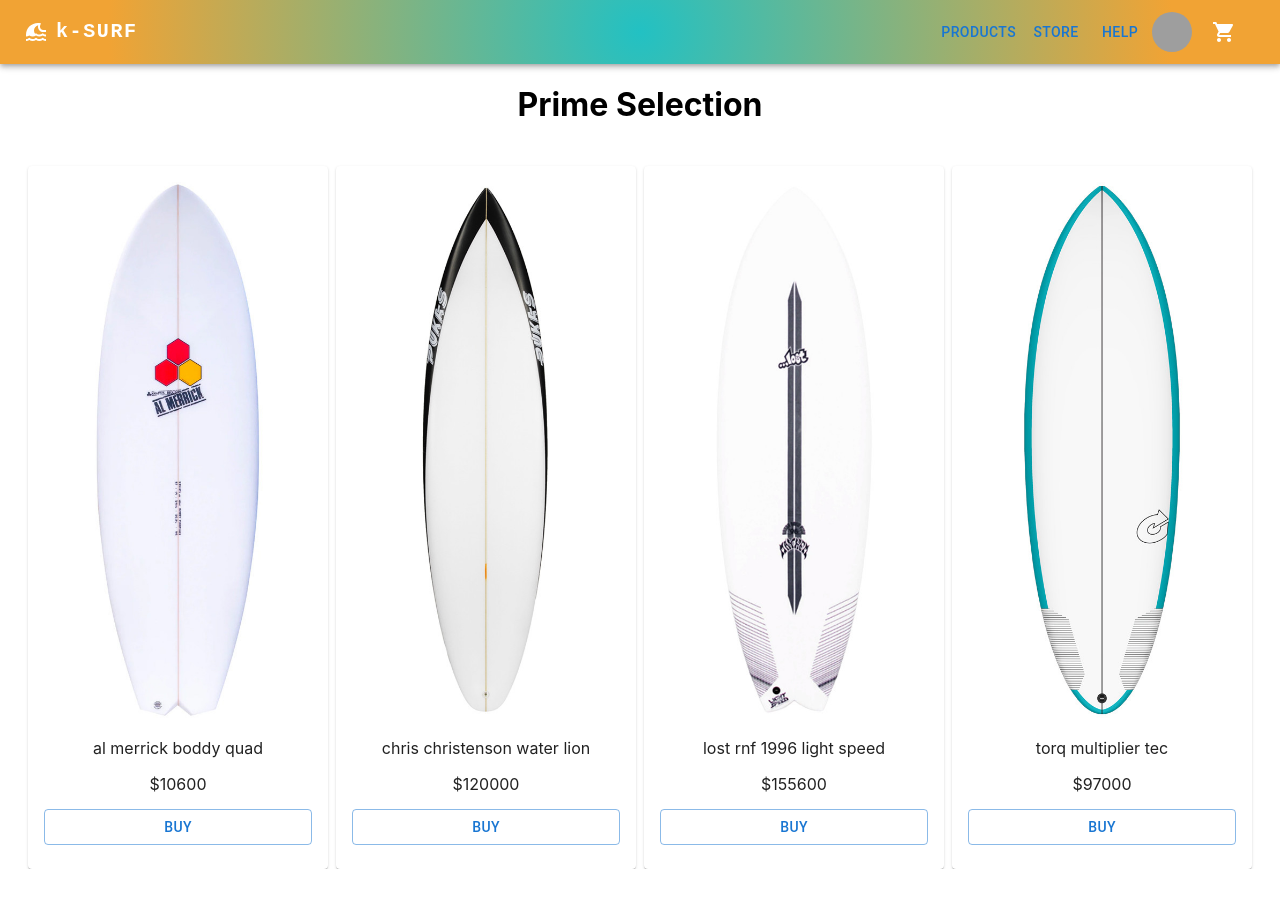
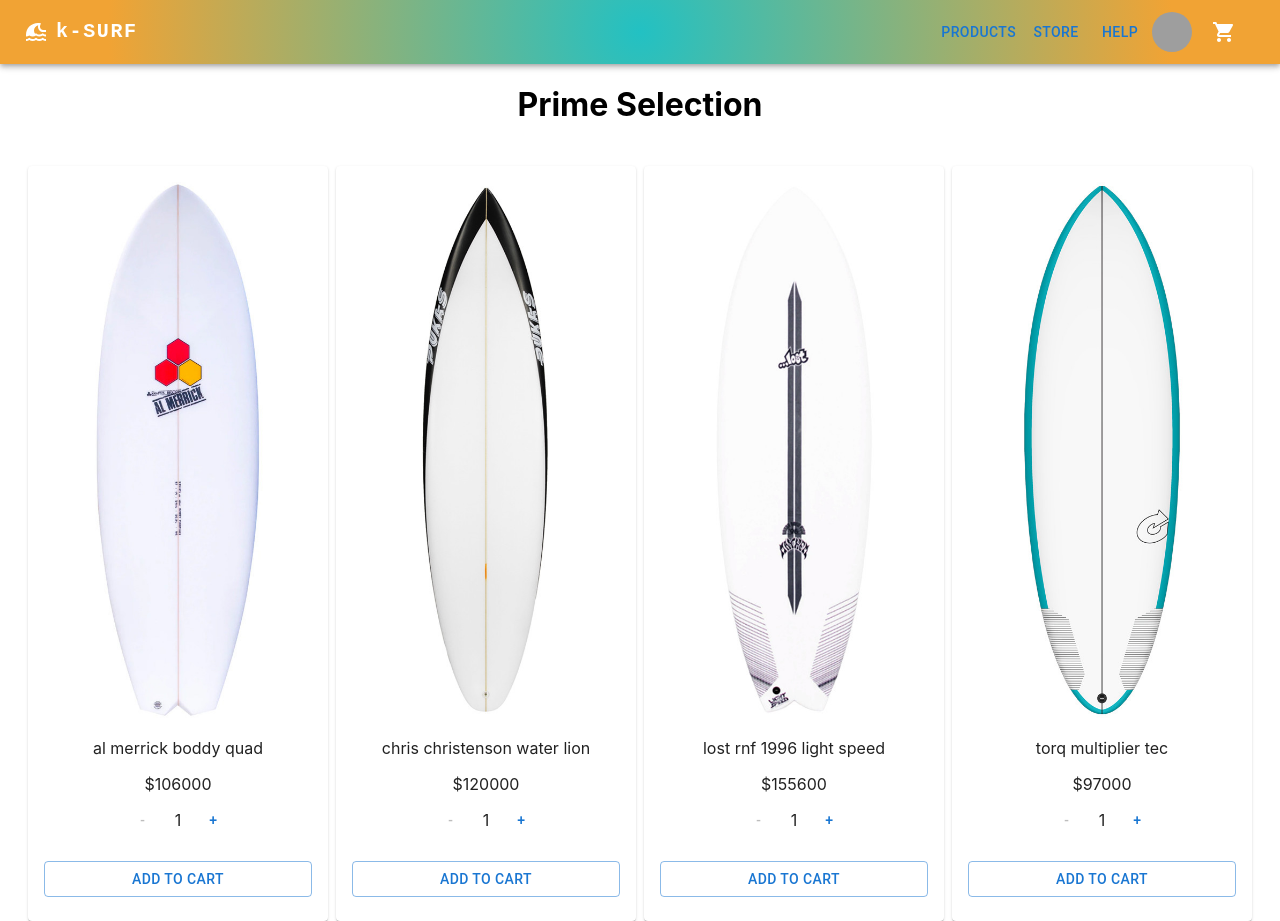
Before and after one commit to leannotarianni/Reactjs_Proyect, a React (Create React App) app: page / in a window 1280 px wide. Before the commit the page ends 869 px from the top, so only its background shows below. Built offline with nearby package versions, Linux system fonts and the light colour scheme; grey boxes are pictures that could not be loaded.

Commit message:
adding buttom count and add to cart

```diff
--- a/src/components/MainSection/Card.js
+++ b/src/components/MainSection/Card.js
@@ -1,11 +1,11 @@
 import * as React from 'react';
 import './Card.scss'
+import './ItemCount'
 import Card from '@mui/material/Card';
 import CardContent from '@mui/material/CardContent';
-import { Button } from '@mui/material';
+import ItemCount from './ItemCount';
 
-
-const CardItem = ({image, title,price}) => {
+const CardItem = ({image, title,price,stock}) => {
     return (
         <Card sx={{maxWidth:300,margin:'auto',padding:'auto' }} >
             <CardContent className="card_item">
@@ -15,7 +15,7 @@
                     </div>
                     <p>{title}</p>
                     <span>${price} </span>
-                    <Button variant={'outlined'} className='buy_buttom'>Buy</Button>
+                    <ItemCount stock={stock}></ItemCount>
                 </div>
             </CardContent>
         </Card>
--- a/src/components/MainSection/Cardlist.js
+++ b/src/components/MainSection/Cardlist.js
@@ -2,7 +2,7 @@
 import CardItem from './Card';
 import {Grid } from '@mui/material';
 
-const CardList =({title})=> {
+const CardList =({title,stock})=> {
     /* const products = [
         {
             title:'al merrick boddy quad',
@@ -32,16 +32,16 @@
         </div>
         <Grid container className='galerry_container'>
             <Grid item xs={12} sm={6} md={3} className="cards_gallery">
-                <CardItem title={"al merrick boddy quad"} price={10600} image={"al merrick boddy quad.jpg"}/>
+                <CardItem title={"al merrick boddy quad"} price={106000} image={"al merrick boddy quad.jpg"} stock={5} />
             </Grid>
             <Grid item xs={12} sm={6} md={3} className="cards_gallery">
-                <CardItem title={"chris christenson water lion"} price={120000} image={"chris christenson water lion.jpg"}/>
+                <CardItem title={"chris christenson water lion"} price={120000} image={"chris christenson water lion.jpg"} stock={8} />
             </Grid>
             <Grid item xs={12} sm={6} md={3} className="cards_gallery">
-                <CardItem title={"lost rnf 1996 light speed"} price={155600} image={"lost rnf 1996 light speed.jpg"}/>
+                <CardItem title={"lost rnf 1996 light speed"} price={155600} image={"lost rnf 1996 light speed.jpg"} stock={3} />
             </Grid>
             <Grid item xs={12} sm={6} md={3} className="cards_gallery">
-                <CardItem title={"torq multiplier tec"} price={97000} image={"torq multiplier tec.jpg"}/>
+                <CardItem title={"torq multiplier tec"} price={97000} image={"torq multiplier tec.jpg"} stock={12} />
             </Grid>
         </Grid>
         </>
--- /dev/null
+++ b/src/components/MainSection/ItemCount.js
@@ -0,0 +1,41 @@
+import * as React from 'react';
+import './Card.scss'
+import './item-count.scss'
+import { useState } from 'react';
+import { Button } from '@mui/material';
+import './Cardlist'
+import './Card'
+
+const ItemCount = ({stock}) => {
+    const [Count,setCount] = useState (1)
+    /* const [Stock, setStock] = useState (5)  */
+
+    const addCount =()=> {
+        if(Count < stock) {
+          setCount(Count + 1)
+        }
+
+    }
+
+    const removeCount =()=> {
+        setCount(Count - 1)
+    }
+
+    const onAdd =()=> {
+        console.log(Count)
+    }
+
+    return (
+        <>
+        <div className='item-count'>
+            <Button disableRipple onClick={removeCount} disabled={Count === 1 }>-</Button>
+            <p>{Count}</p>
+            <Button disableRipple onClick={addCount}>+</Button>
+        </div>
+        <div>
+        <Button onClick={onAdd} variant={'outlined'} className='buy_buttom'>Add to cart</Button>
+        </div>
+       </>
+    )
+}
+export default ItemCount
--- /dev/null
+++ b/src/components/MainSection/item-count.scss
@@ -0,0 +1,9 @@
+.item-count {
+    display: flex;
+    width: 100%;
+    justify-content: center;
+
+}
+.buy_buttom{
+    width: 100%;
+}
--- a/src/components/NavBar/ButtomBar.js
+++ b/src/components/NavBar/ButtomBar.js
@@ -1,11 +1,11 @@
 import * as React from 'react';
-import './ButtomBar.scss'
+import './buttom-bar.scss'
 import Button from '@mui/material/Button';
 import Menu from '@mui/material/Menu';
 import MenuItem from '@mui/material/MenuItem';
 
 
-export default function BasicMenu() {
+export default function ButtomBar() {
   const [anchorEl, setAnchorEl] = React.useState(null);
   const open = Boolean(anchorEl);
   const handleClick = (event) => {
--- a/src/components/NavBar/NavBar.js
+++ b/src/components/NavBar/NavBar.js
@@ -1,6 +1,6 @@
 import * as React from 'react';
 import './NavBar.scss';
-import './ButtomBar.scss';
+import './buttom-bar.scss'
 import ButtomBar from './ButtomBar';
 import AppBar from '@mui/material/AppBar';
 import Box from '@mui/material/Box';
```
Also changed, not shown: src/components/NavBar/buttom-bar.scss (renamed from src/components/NavBar/ButtomBar.scss).
